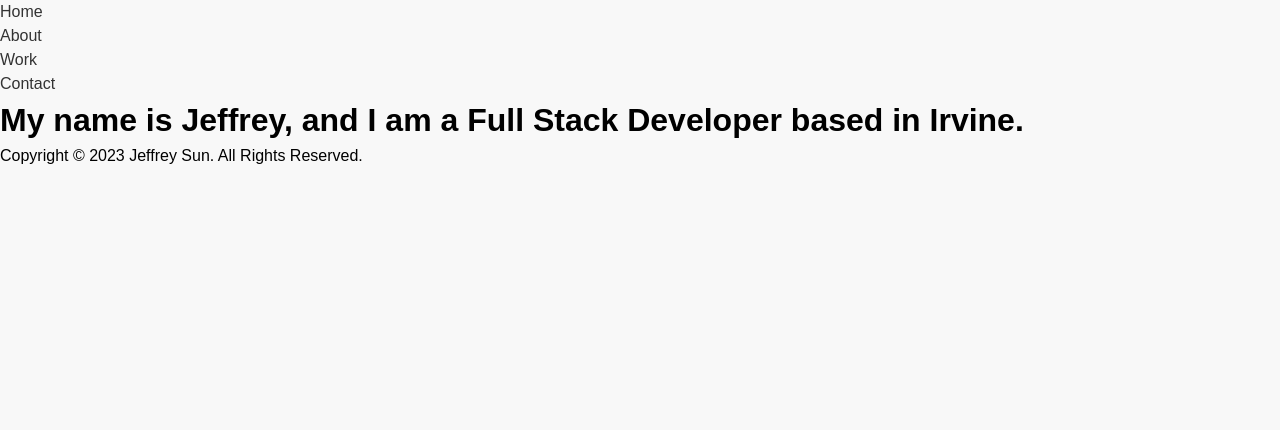
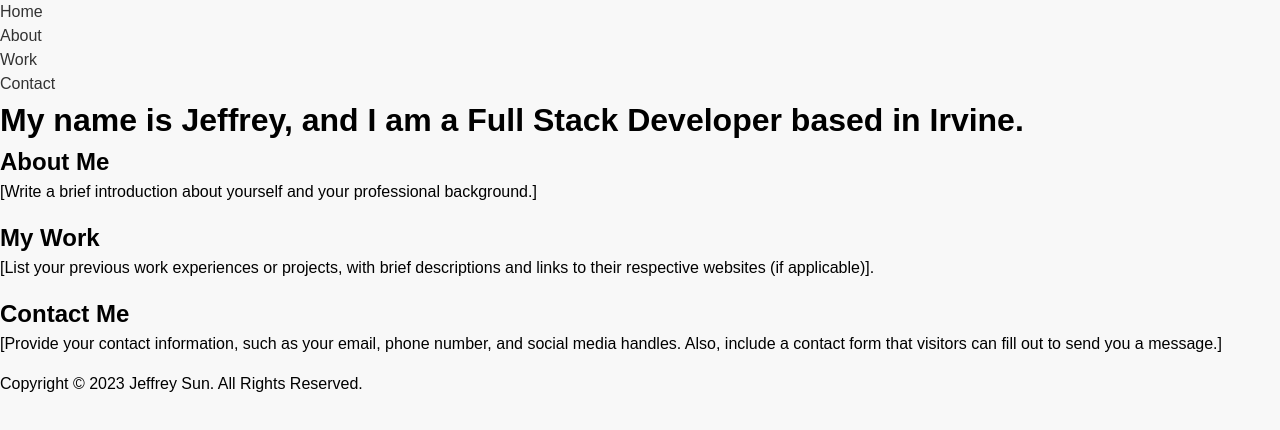
Before and after one commit to jffsun/portfolio-app, a React (Create React App) app: page / in a window 1280 px wide. Shown: the top 430 px of the page. Built offline with nearby package versions, Linux system fonts and the light colour scheme.

Commit message:
Remote router navigation to instead use single page and react-scroll

```diff
--- a/package.json
+++ b/package.json
@@ -8,6 +8,7 @@
     "@testing-library/user-event": "^13.5.0",
     "react": "^18.2.0",
     "react-dom": "^18.2.0",
+    "react-router-dom": "^6.10.0",
     "react-scripts": "5.0.1",
     "react-scroll": "^1.8.9",
     "web-vitals": "^2.1.4"
--- a/src/App.js
+++ b/src/App.js
@@ -1,27 +1,33 @@
 import React from 'react';
-import { BrowserRouter as Router, Switch, Route } from 'react-router-dom';
 
 import './App.css';
 import Header from './components/Header';
-import Home from './components/Home';
-import About from './components/About';
-import Work from './components/Work';
-import Contact from './components/Contact';
 import Footer from './components/Footer';
 
+import Home from './pages/Home';
+import About from './pages/About';
+import Work from './pages/Work';
+import Contact from './pages/Contact';
+
 function App() {
+  // const [pageTitle, setPageTitle] = useState('home');
+
+  // handles the state change of pageTitle
+  // function handleNavClick(pageTitle) {
+  //   setPageTitle(pageTitle);
+  // }
+
   return (
-
-    <Router>
-       <Header />
-        <Switch>
-          <Route exact path="/" component={Home} />
-          <Route path="/about" component={About} />
-          <Route path="/work" component={Work} />
-          <Route path="/contact" component={Contact} />
-        </Switch>
+    <div className="portfolio-container">
+      <Header />
+       <div>
+        <Home/>
+        <About/>
+        <Work/>
+        <Contact/>
+       </div>
       <Footer />
-    </Router>
+    </div>
   );
 }
 
--- a/src/components/Header.js
+++ b/src/components/Header.js
@@ -1,7 +1,9 @@
 import React from "react";
 import { Link } from "react-scroll";
 
-const Header = () => {
+// destructure handleNavClick function passed
+const Header = ({ handleNavClick }) => {
+
   return (
     <nav>
       <ul>
--- a/src/components/About.js
+++ b/src/pages/About.js
@@ -2,7 +2,7 @@ import React from 'react';
 
 const About = () => {
   return (
-    <div className="about">
+    <div className="about" id="about">
       <h2>About Me</h2>
       <p>[Write a brief introduction about yourself and your professional background.]</p>
     </div>
--- a/src/components/Contact.js
+++ b/src/pages/Contact.js
@@ -2,7 +2,7 @@ import React from 'react';
 
 const Contact = () => {
   return (
-    <div className="contact">
+    <div className="contact" id="contact">
       <h2>Contact Me</h2>
       <p>[Provide your contact information, such as your email, phone number, and social media handles. Also, include a contact form that visitors can fill out to send you a message.]</p>
     </div>
--- a/src/components/Home.js
+++ b/src/pages/Home.js
@@ -1,8 +1,10 @@
 import React from 'react';
 
-const Home = () => {
+const Home = ({ pageTitle }) => {
+
   return (
-    <div className="home">
+    <div className="home" id="home">
+      <h3>{pageTitle}</h3>
       <h1>My name is Jeffrey, and I am a Full Stack Developer based in Irvine.</h1>
     </div>
   );
--- a/src/components/Work.js
+++ b/src/pages/Work.js
@@ -2,7 +2,7 @@ import React from 'react';
 
 const Work = () => {
   return (
-    <div className="work">
+    <div className="work" id="work">
       <h2>My Work</h2>
       <p>[List your previous work experiences or projects, with brief descriptions and links to their respective websites (if applicable)].</p>
     </div>
```
Also changed, not shown: 2 other files (tests, documents, lock files or other folders).
